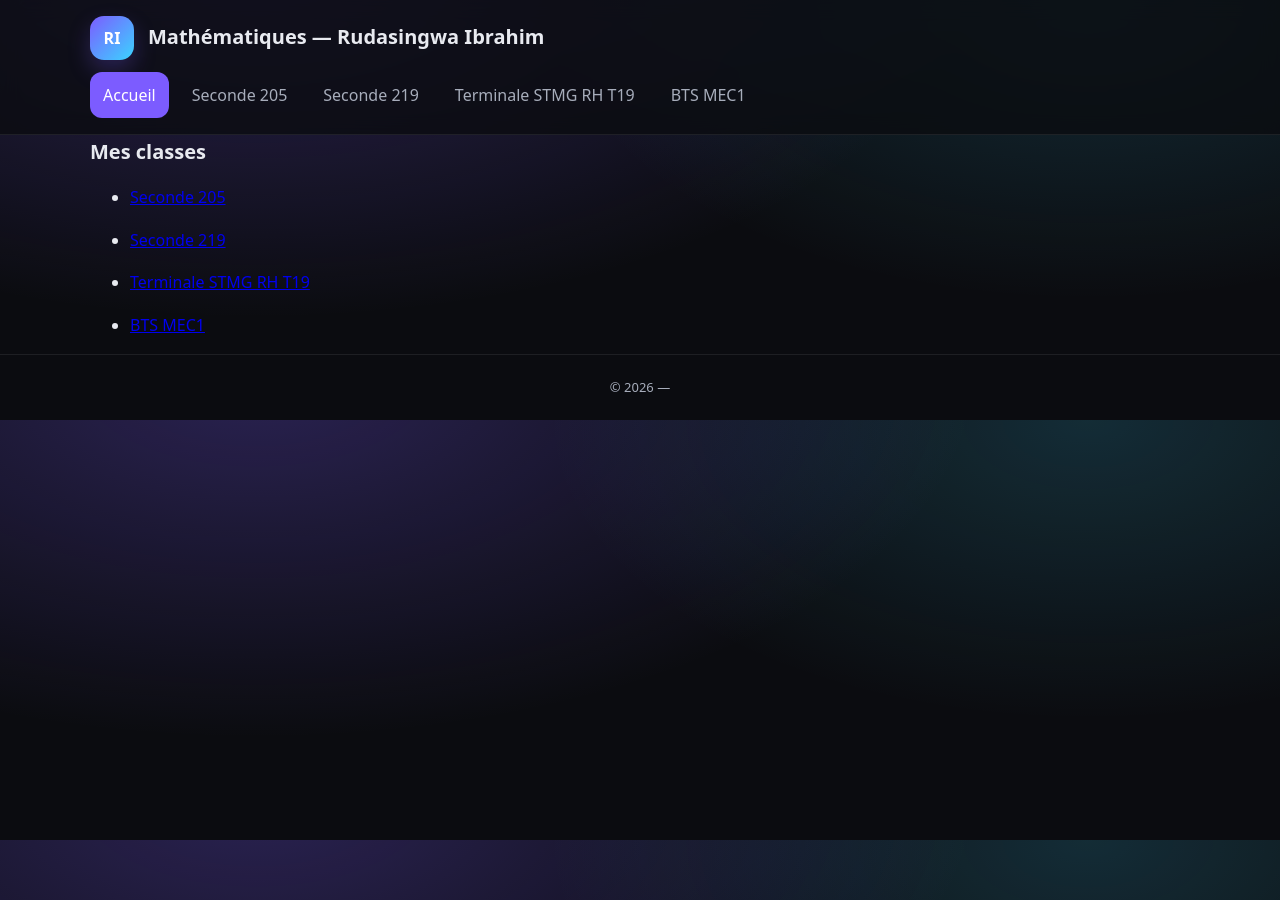
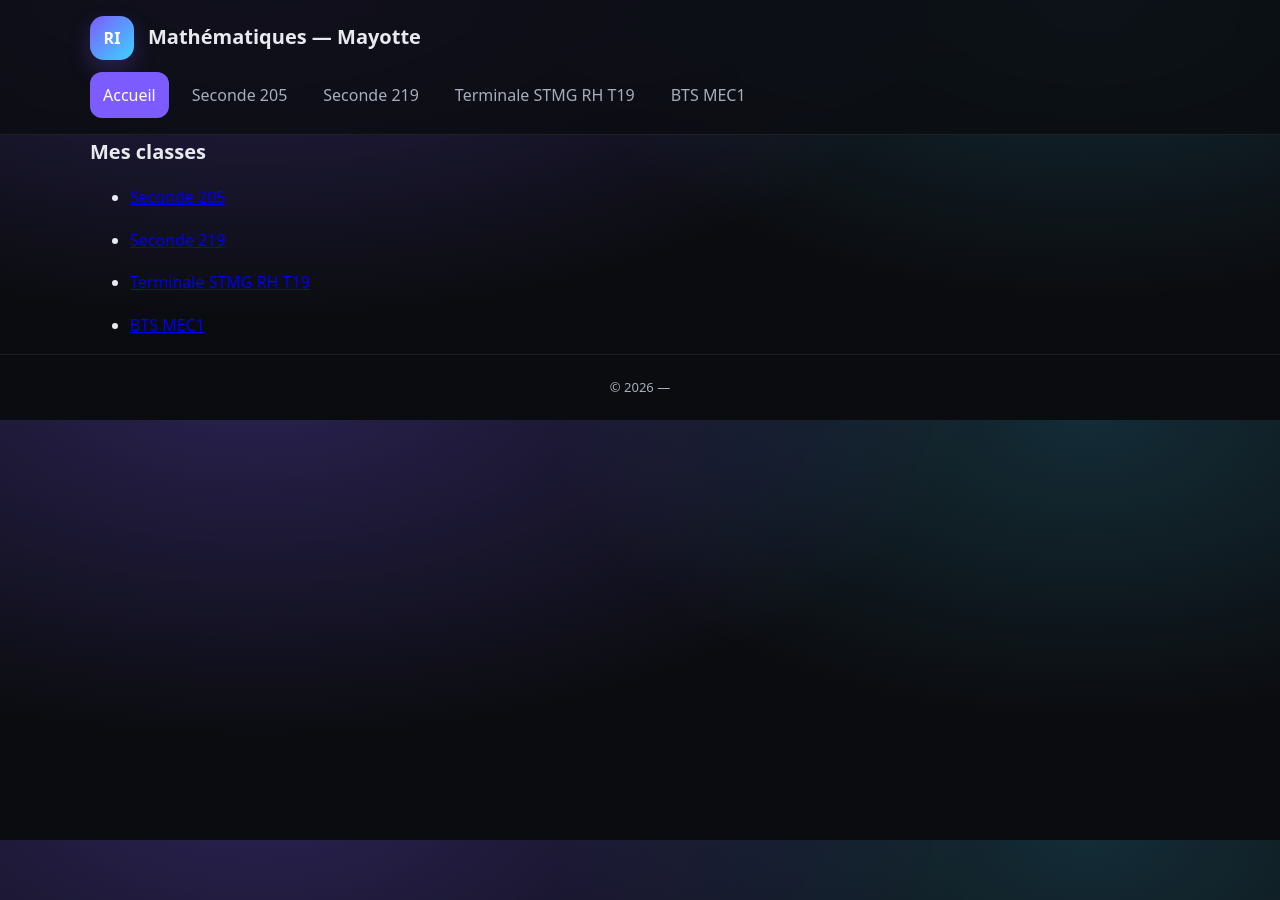
Before and after one commit to rudasingwaibrahim/rudasingwaibrahim.github.io, a Jekyll site: the page built from index.md, in a window 1280 px wide. Built offline with Jekyll 4.4.1, drawn with Linux system fonts in a browser that asks for light colours; part of the change alters nothing that is shown.

Commit message:
Update _config.yml

```diff
--- a/_config.yml
+++ b/_config.yml
@@ -1,23 +1,5 @@
-title: "Mathématiques — Rudasingwa Ibrahim"
-description: "Cours et ressources pédagogiques"
-lang: fr
-
-# IMPORTANT : pour un site utilisateur github.io
-url: "https://rudasingwaibrahim.github.io"
-baseurl: ""
-
+title: "Mathématiques — Mayotte"
+description: "Cours, devoirs, évaluations et ressources"
+theme: null
 markdown: kramdown
 permalink: pretty
-
-# On n'utilise pas de thème automatique
-theme: null
-
-# On inclut les dossiers utiles
-include:
-  - _pages
-
-exclude:
-  - README.md
-  - Gemfile
-  - Gemfile.lock
-  - node_modules
```
